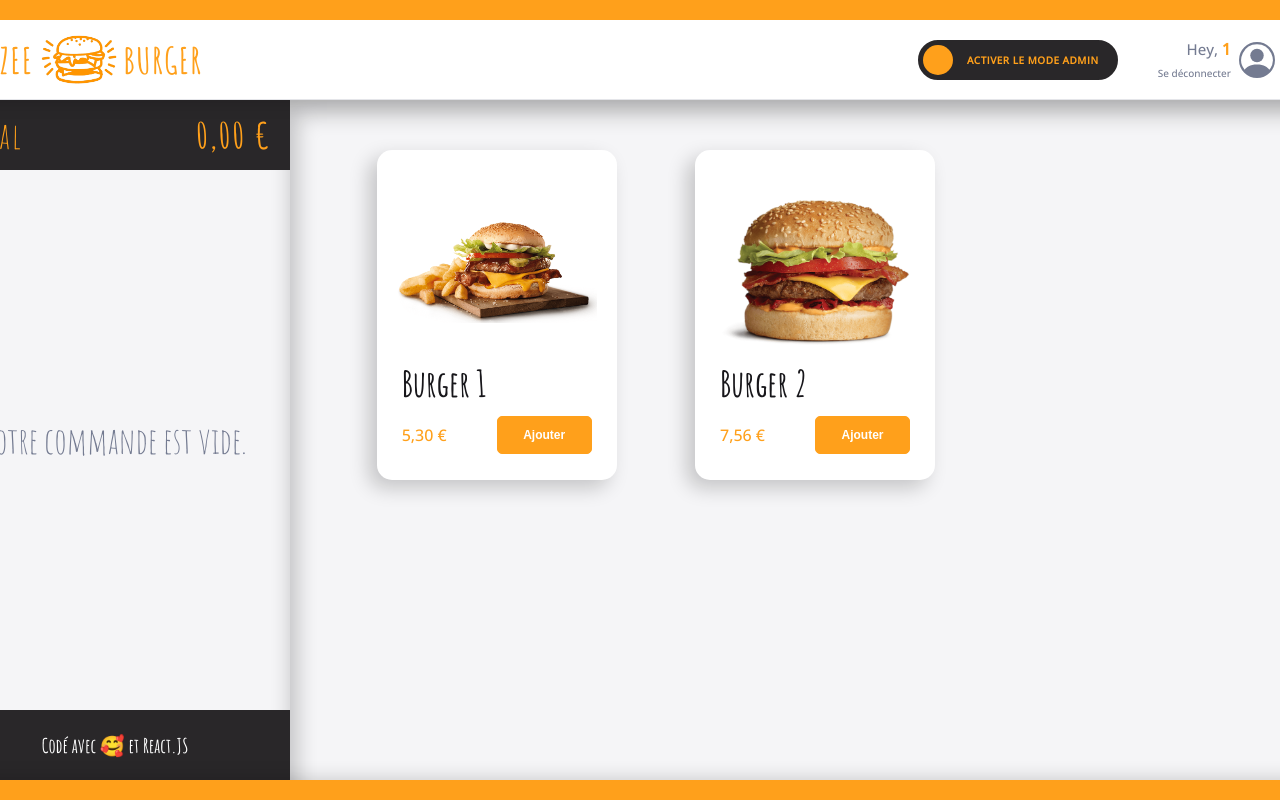
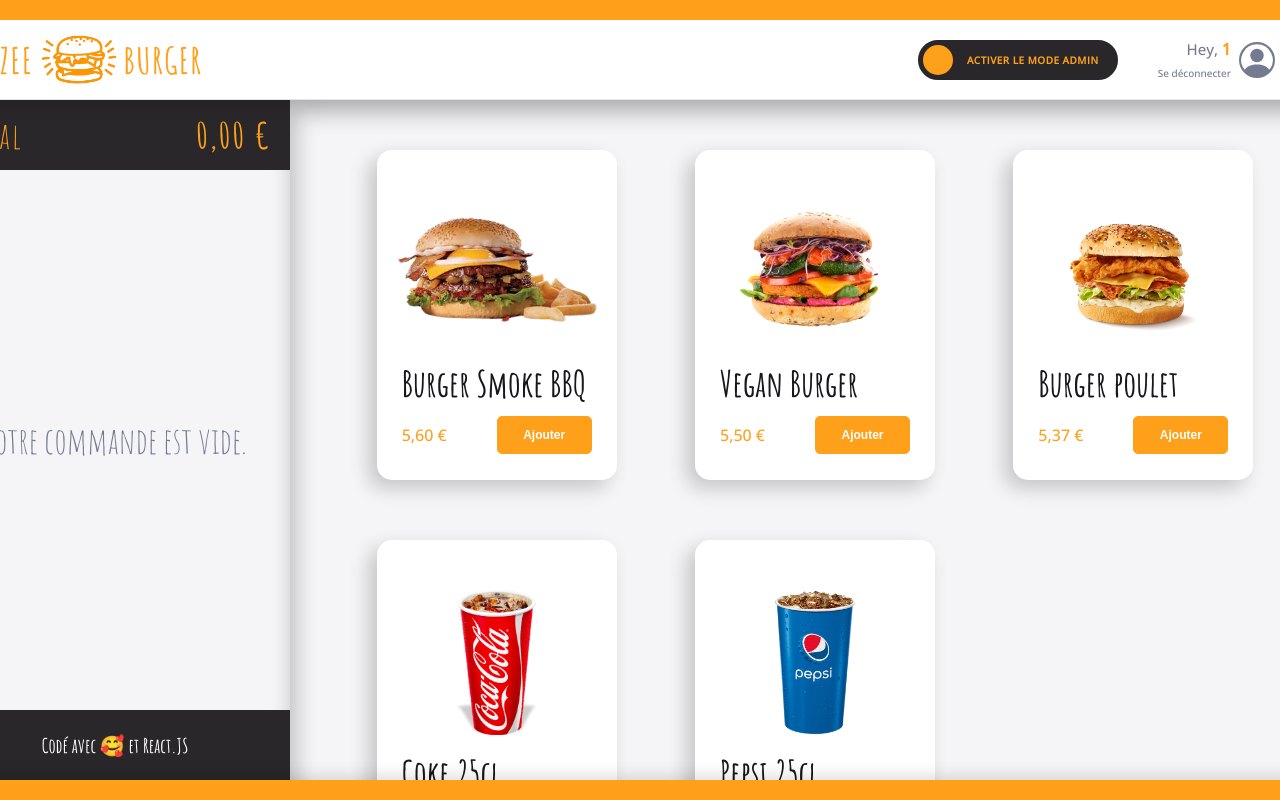
Before and after one commit to YannLescot/crazee-burger, a React (Create React App) app: page /order/1 in a window 1280 px wide. Shown: the top 800 px of the page. Built offline with nearby package versions, Linux system fonts and the light colour scheme; no server answers; the database is empty.

Commit message:
♻️ F13 : initial menu medium

```diff
--- a/src/components/pages/order/OrderPage.js
+++ b/src/components/pages/order/OrderPage.js
@@ -71,8 +71,8 @@
         if (!newUser) {
           menuContent.setMenu(menu);
         } else if (newUser) {
-          menuContent.setMenu(fakeMenu.SMALL);
-          saveUserMenu(userName, fakeMenu.SMALL);
+          menuContent.setMenu(fakeMenu.MEDIUM);
+          saveUserMenu(userName, fakeMenu.MEDIUM);
         }
       });
 
--- a/src/hooks/useMenu.js
+++ b/src/hooks/useMenu.js
@@ -30,8 +30,8 @@
   };
 
   const reloadMenu = () => {
-    setMenu(fakeMenu.SMALL);
-    saveUserMenu(userName, fakeMenu.SMALL);
+    setMenu(fakeMenu.MEDIUM);
+    saveUserMenu(userName, fakeMenu.MEDIUM);
   };
 
   return {
```
